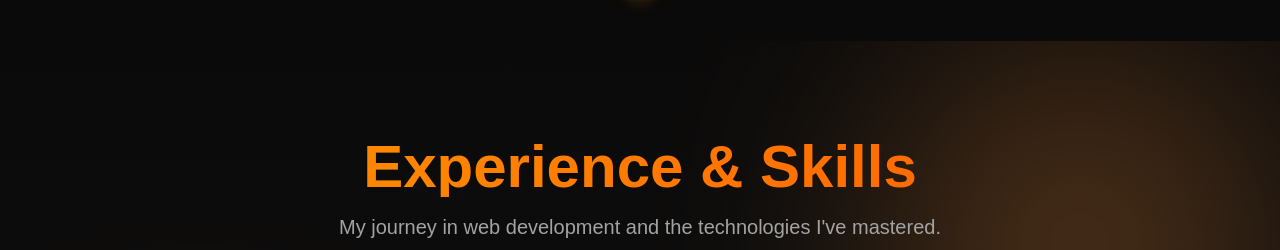
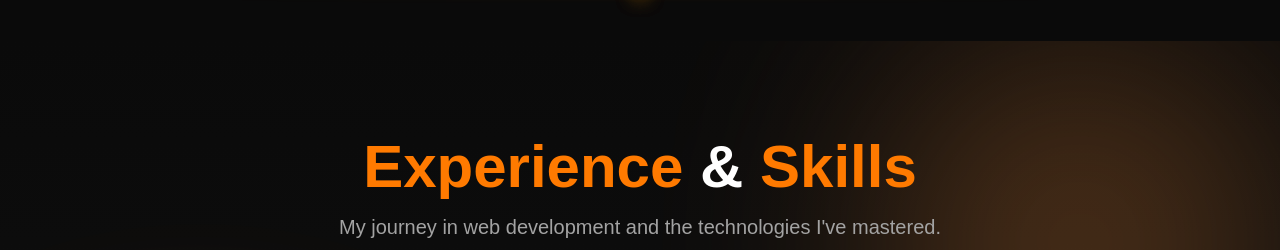
Before and after one commit to Max-Mendes91/portfolio-react, a React (Vite) app: page / in a window 1280 px wide. Shown: the part 1960-2210 px from the top of the page. Built offline with nearby package versions, Linux system fonts and the light colour scheme.

Commit message:
Update SkillsExperience component header styling: Modify the header to use separate spans for "Experience" and "Skills" with distinct colors, enhancing visual clarity and emphasis.

```diff
--- a/src/components/SkillsExperience.jsx
+++ b/src/components/SkillsExperience.jsx
@@ -49,8 +49,10 @@ export default function ExperienceAndSkills() {
                     transition={{ duration: 0.6 }}
                     className="text-center mb-20"
                 >
-                    <h2 className="text-4xl md:text-5xl lg:text-6xl font-bold mb-4 bg-gradient-to-r from-primaryLight to-primaryDark bg-clip-text text-transparent">
-                        Experience & Skills
+                    <h2 className="text-4xl md:text-5xl lg:text-6xl font-bold mb-4">
+                        <span className="text-primary">Experience </span>
+                        <span className="text-white">&</span>
+                        <span className="text-primary"> Skills</span>
                     </h2>
                     <p className="text-textMuted text-lg md:text-xl max-w-2xl mx-auto">
                         My journey in web development and the technologies I've mastered.
```
